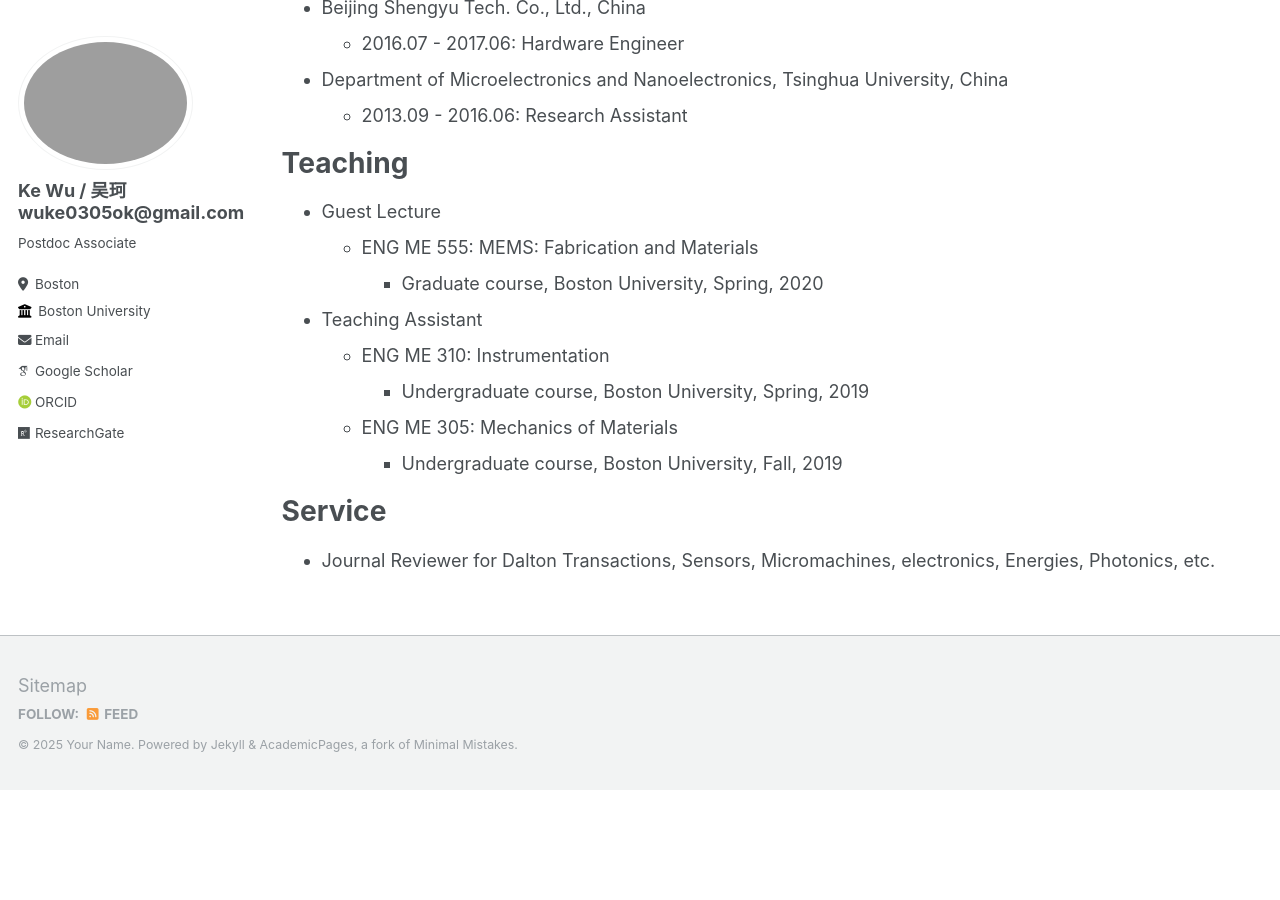
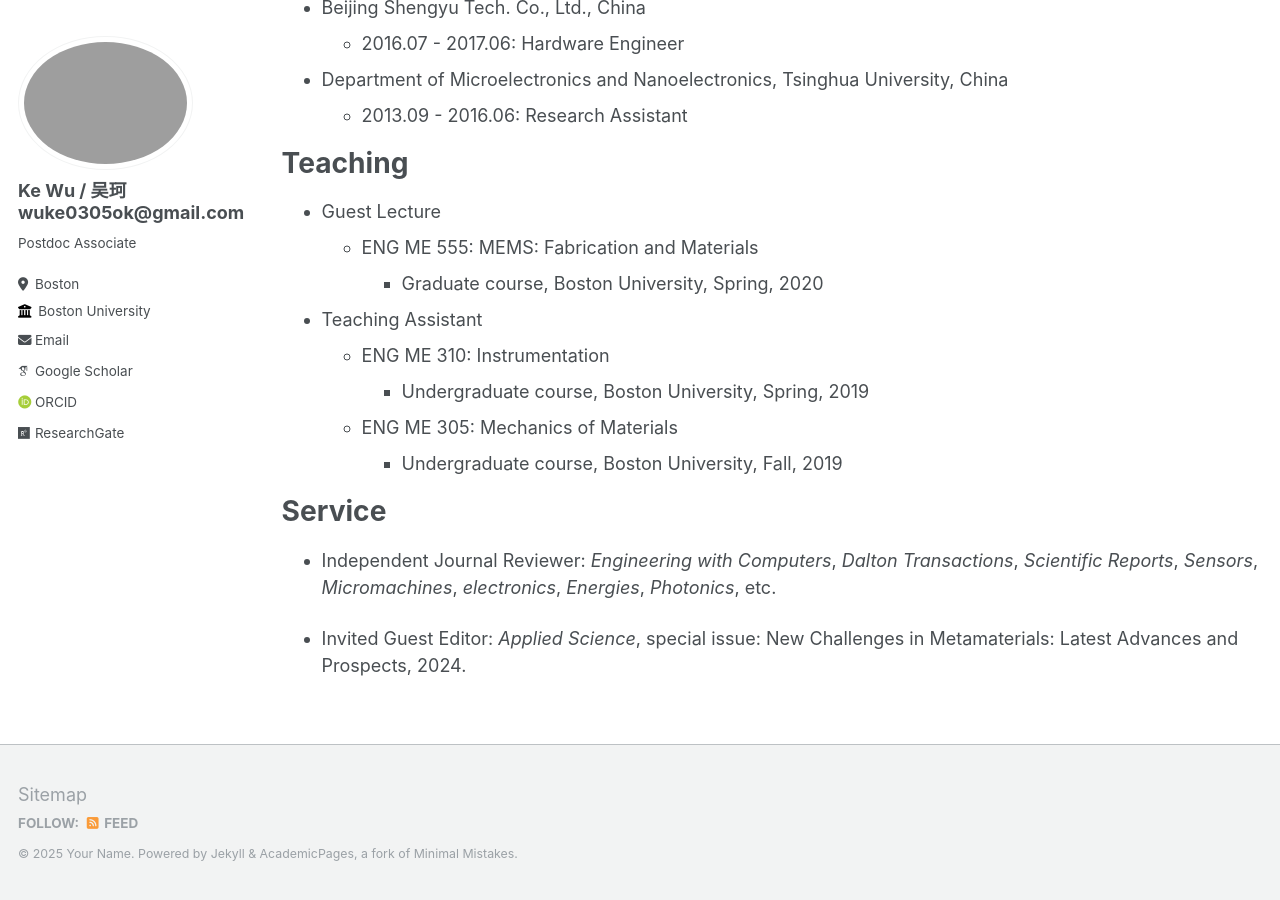
Before and after one commit to wuke0305/wuke0305.github.io, a Jekyll site: the page built from _pages/cv.md, in a window 1280 px wide and 900 px high, scrolled down 683 px. Built offline with Jekyll 4.4.1, drawn with Linux system fonts in a browser that asks for light colours; some web fonts are replaced; before the commit the page ends 1473 px from its top, so only the background shows below that.

Commit message:
Update cv.md

```diff
--- a/_pages/cv.md
+++ b/_pages/cv.md
@@ -47,4 +47,8 @@ Teaching
 
 Service
 ======
-* Journal Reviewer for Dalton Transactions, Sensors, Micromachines, electronics, Energies, Photonics, etc.
+* Independent Journal Reviewer:
+_Engineering with Computers_, _Dalton Transactions_, _Scientific Reports_, _Sensors_, _Micromachines_, _electronics_, _Energies_, _Photonics_, etc.
+
+* Invited Guest Editor:
+_Applied Science_, special issue: New Challenges in Metamaterials: Latest Advances and Prospects, 2024.
```
